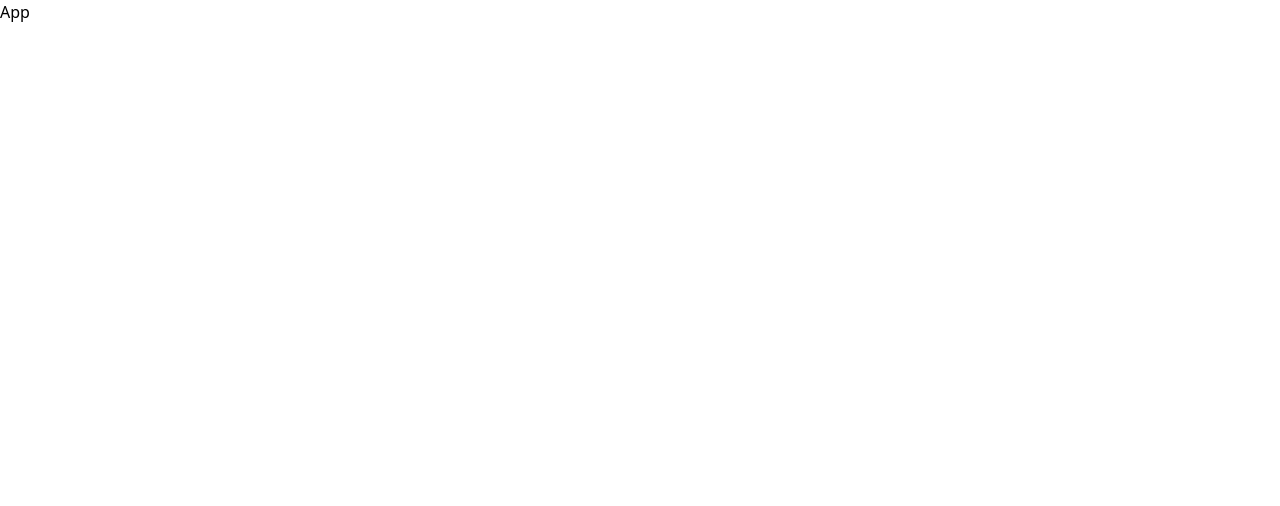
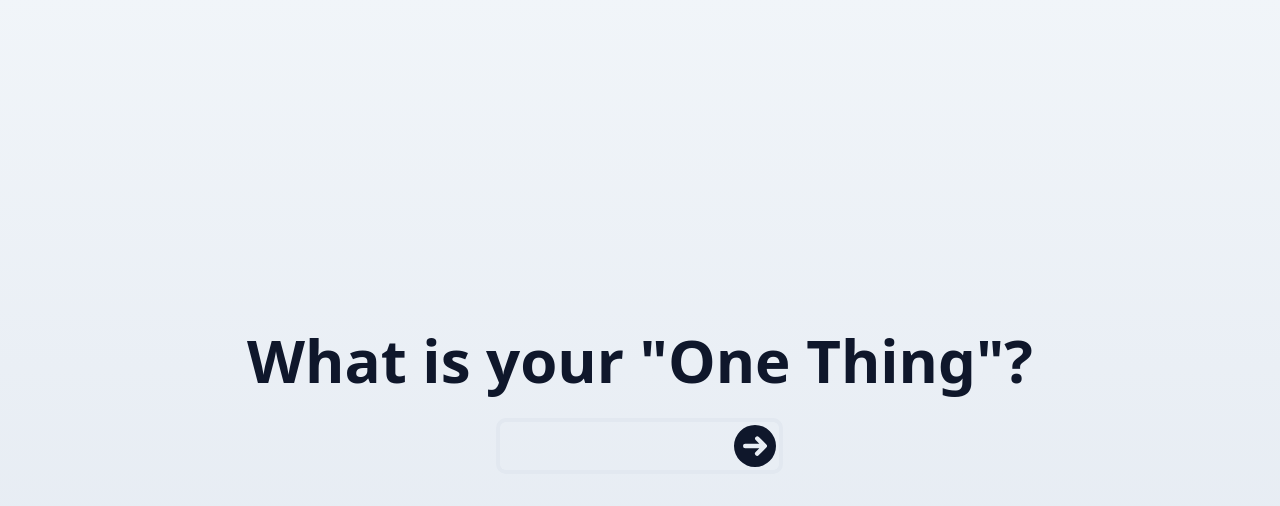
Before and after one commit to basantaisg/one-thing-app, a React (Vite) app: page / in a window 1280 px wide. Shown: the top 506 px of the page. Built offline with nearby package versions, Linux system fonts and the light colour scheme.

Commit message:
some changes

```diff
--- a/package.json
+++ b/package.json
@@ -10,6 +10,7 @@
     "preview": "vite preview"
   },
   "dependencies": {
+    "@heroicons/react": "^2.2.0",
     "@tailwindcss/vite": "^4.0.0",
     "react": "^18.3.1",
     "react-dom": "^18.3.1"
--- a/src/App.tsx
+++ b/src/App.tsx
@@ -1,7 +1,22 @@
 import './App.css';
+import { ArrowRightCircleIcon } from '@heroicons/react/16/solid';
 
 const App = () => {
-  return <div>App</div>;
+  return (
+    <main className='grid place-items-center min-h-screen bg-gradient-to-b from-slate-100 to-slate-200 dark:from-slate-800 dark:to-slate-900 text-slate-900 dark:text-slate-200'>
+      <div className='grid place-items-center gap-8 m-8'>
+        <h1 className='text-3xl sm:text-6xl font-bold text-center'>
+          What is your "One Thing"?
+        </h1>
+        <form className='flex ring-4 rounded-md ring-slate-200 focus-within:ring-teal-600'>
+          <input type='text' />
+          <button>
+            <ArrowRightCircleIcon className='h-12 w-12' />
+          </button>
+        </form>
+      </div>
+    </main>
+  );
 };
 
 export default App;
```
Also changed, not shown: 1 other file (tests, documents, lock files or other folders).
